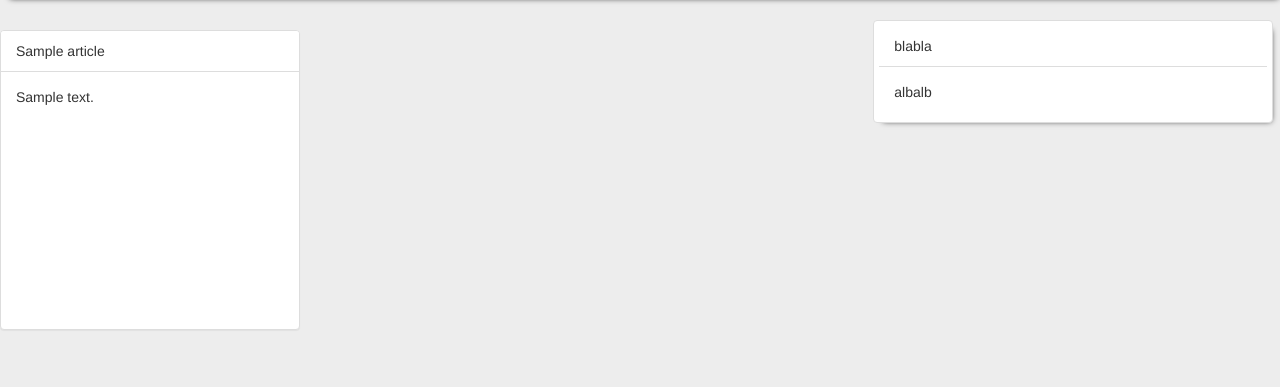
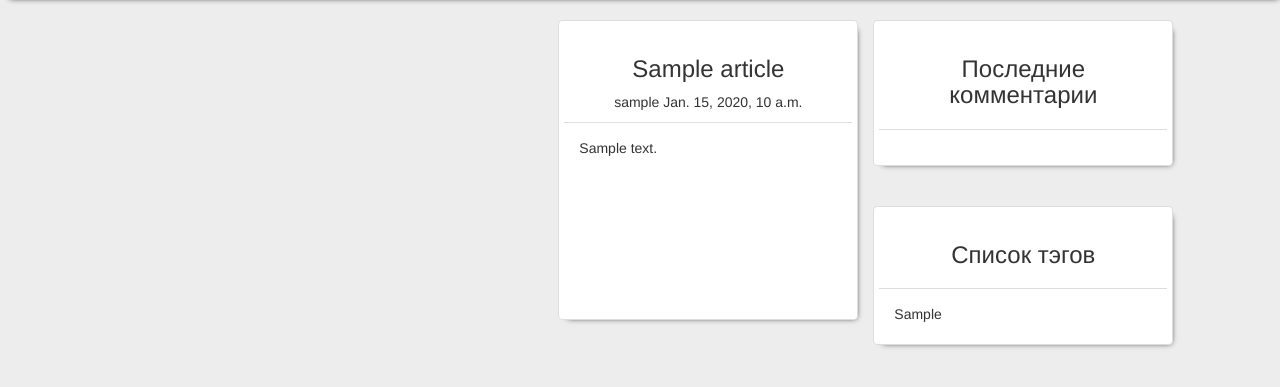
Before and after one commit to NestorThePirate/Personal_Site, a Django app: page / in a window 1280 px wide. Shown: the part 62-449 px from the top of the page. Run offline with Django 3.2, Linux system fonts and the light colour scheme; tables that the repository leaves empty hold one stand-in row (values such as "Sample post"); some libraries are stand-ins or nearby versions.

Commit message:
added article list added sidebars

```diff
--- a/Personal_Site/settings.py
+++ b/Personal_Site/settings.py
@@ -74,7 +74,9 @@
                 'custom_tags_and_context_processors.context_processors.search_form',
                 'custom_tags_and_context_processors.context_processors.recent_articles',
                 'custom_tags_and_context_processors.context_processors.login_form',
-                'custom_tags_and_context_processors.context_processors.registration_form'
+                'custom_tags_and_context_processors.context_processors.registration_form',
+                'custom_tags_and_context_processors.context_processors.recent_comments',
+                'custom_tags_and_context_processors.context_processors.tags',
             ],
         },
     },
--- a/article/models.py
+++ b/article/models.py
@@ -17,6 +17,7 @@
     title = models.CharField(max_length=100, unique=True)
     text = models.TextField()
     pretext = models.TextField(max_length=200)
+    image = models.ImageField(blank=True, null=True)
 
     created = models.DateTimeField(default=timezone.now)
     edited = models.DateTimeField(blank=True, null=True)
@@ -36,6 +37,7 @@
         self.edited = timezone.now()
         self.primary_key = '-'.join(''.join(l for l in word if l.isalpha() or
                                             l.isdigit()).lower() for word in self.title.split())
+        self.pretext = self.text[:200]
         super().save(*args, **kwargs)
 
     objects = ArticleManager
--- a/article/static/css/main_page.css
+++ b/article/static/css/main_page.css
@@ -3,7 +3,8 @@
 }
 
 .navbar-default,
-.col-sm-4 .panel-default{
+.col-sm-4 .panel-default,
+.col-sm-8 #article-list .articles{
     background-color: white;
     -webkit-box-shadow: 0 4px 6px -6px black;
     -moz-box-shadow: 0 4px 6px -6px black;
@@ -12,7 +13,8 @@
 }
 
 .col-sm-4 .panel-default{
-    max-width: 400px;
+    max-width: 300px;
+    min-width: 280px;
 }
 
 .col-sm-4 .sidebar .panel-heading,
@@ -20,9 +22,27 @@
     background-color: white;
 }
 
-.col-sm-8 .article {
-    min-height: 300px;
-    min-width: 300px;
-    max-width: 300px;
-    max-height: 300px;
+.col-sm-8 #article-list .articles{
+    width: 300px;
+    height: 300px;
+    display: inline-block;
+    vertical-align: text-top;
+    float: right;
+    animation: fadein 1.3s;
+    cursor: pointer;
+    margin-left: 20px;
 }
+
+.col-sm-8 #article-list .articles .panel-heading{
+    text-align: center;
+    background-color: white;
+}
+
+.col-sm-4 .sidebar .panel-heading{
+    text-align: center;
+}
+
+@keyframes fadein {
+    from { opacity: 0; }
+    to   { opacity: 1; }
+}
--- /dev/null
+++ b/article/static/js/main_page_script.js
@@ -0,0 +1,16 @@
+$(document).ready(function () {
+    var article_list = $('#article-list');
+
+    article_list.on('mouseenter', '.articles', function () {
+        $(this).css('color', 'green');
+        $(this).find('.panel-heading').css('color', 'green');
+    });
+    article_list.on('mouseleave', '.articles', function () {
+        $(this).css('color', 'black');
+        $(this).find('.panel-heading').css('color', 'black');
+    });
+    article_list.on('click', '.articles', function () {
+        var link = 'http://127.0.0.1:8000/article/' + $(this).data('pk');
+        $(location).attr('href', link);
+    });
+});
--- a/comment/models.py
+++ b/comment/models.py
@@ -25,6 +25,12 @@
     def __str__(self):
         return 'Comment ID: {0}'.format(self.id)
 
+    def get_absolute_url(self):
+        return self.article.get_absolute_url()
+
+    def sidebar_info(self):
+        return '{0} оставил комментарий в теме {1}'.format(self.user, self.article.title)
+
     def save(self, *args, **kwargs):
         self.edited = timezone.now()
         super().save(*args, **kwargs)
--- a/custom_tags_and_context_processors/context_processors.py
+++ b/custom_tags_and_context_processors/context_processors.py
@@ -1,6 +1,8 @@
 from article.forms import SearchForm
 from article.models import Article
 from django.db.models import Count
+from comment.models import CommentModel
+from tag.models import Tag
 from user.forms import LoginForm
 from registration.forms import RegistrationForm
 
@@ -10,13 +12,14 @@
     return {"SEARCH_FORM": form}
 
 
-def popular_articles(request):
-    pass
+def recent_comments(request):
+    comments = CommentModel.objects.order_by('-created')[:5]
+    return {"RECENT_COMMENTS": comments}
 
 
 def recent_articles(request):
     articles = Article.objects.order_by('-created')[:3]
-    return {"RECENT_POSTS": articles}
+    return {"RECENT_ARTICLES": articles}
 
 
 def login_form(request):
@@ -30,4 +33,5 @@
 
 
 def tags(request):
-    pass
+    tag_list = Tag.objects.all()
+    return {"TAG_LIST": tag_list}
--- a/templates/article/article_list.html
+++ b/templates/article/article_list.html
@@ -2,16 +2,18 @@
 {% load staticfiles %}
 
 {% block content %}
-    <p>{% for article in object_list %}
-        <div class="panel panel-default article">
-            <div class="panel-heading">
-                {{ article.title }}
+    <div class="row" id="article-list">
+        {% for article in object_list %}
+            <div class="panel panel-default articles" data-pk="{{ article.primary_key }}">
+                <div class="panel-heading">
+                    <p><h3>{{ article.title }}</h3></p>
+                    {{ article.user }} {{ article.created }}
+                </div>
+                <div class="panel-body">
+                    {{ article.pretext }}
+                </div>
             </div>
+        {% endfor %}
+    </div>
 
-            <div class="panel-body">
-                {{ article.text }}
-            </div>
-
-        </div>
-    {% endfor %}
 {% endblock %}
--- a/templates/main_page/main_page_carcass.html
+++ b/templates/main_page/main_page_carcass.html
@@ -52,14 +52,29 @@
     <div class="col-sm-4">
         <div class="panel panel-default sidebar">
             <div class="panel-heading sidebar">
-                blabla
+                <h3>Последние комментарии</h3>
             </div>
             <div class="panel-body">
-                albalb
+                {% for comment in RECENT_COMMENTS %}
+                    <a href="{{ comment.get_absolute_url }}">{{ comment.sidebar_info }}</a>
+                {% endfor %}
+            </div>
+        </div>
+        <br>
+        <div class="panel panel-default sidebar">
+            <div class="panel-heading sidebar">
+                <h3>Список тэгов</h3>
+            </div>
+            <div class="panel-body">
+                {% for tag in TAG_LIST %}
+                    {{ tag }}
+                {% endfor %}
             </div>
         </div>
     </div>
 
 </div>
+     <script type='text/javascript' src="{% static 'js/main_page_script.js' %}"></script>
+
 
 </body>
```
Also changed, not shown: templates/article/article_details.html (+3 -40 lines).
